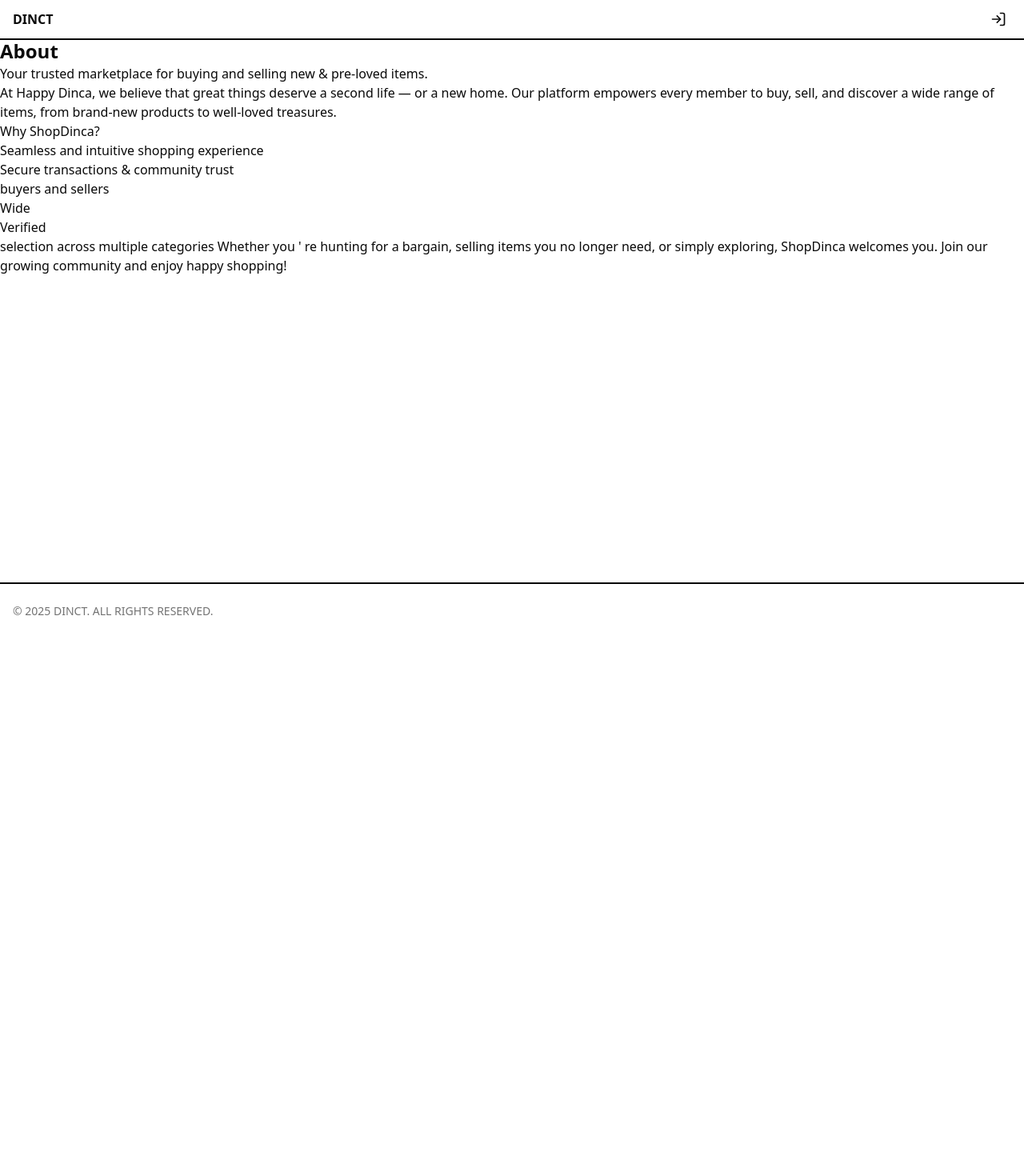
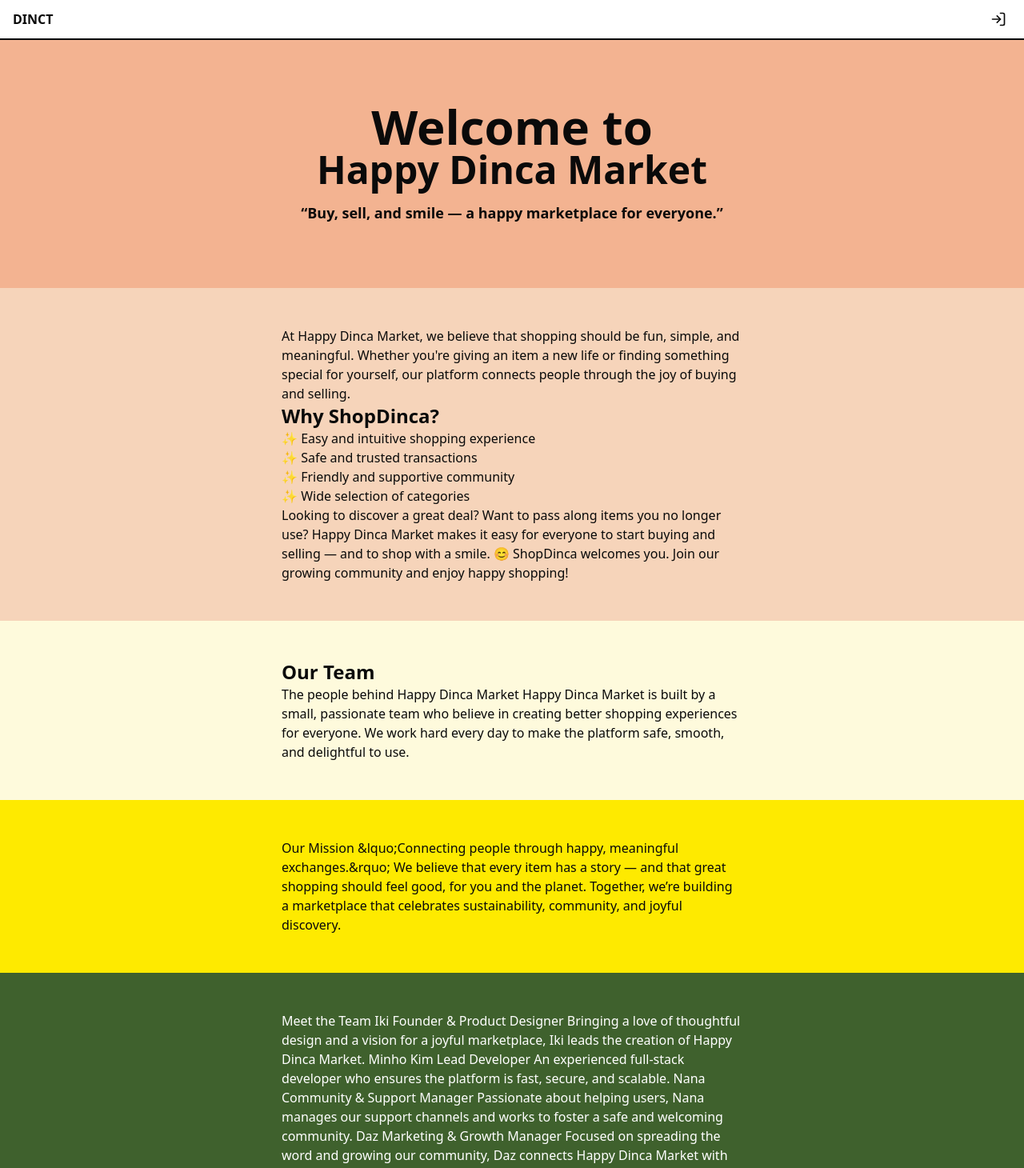
Before and after one commit to Cornerstone-CICCC/react-js-final-project-dinc-1, a Next.js app in the folder frontend/: page /about in a window 1280 px wide. Shown: the top 1460 px of the page at 80% size. Before the commit the page ends 800 px from the top, so only its background shows below. Built offline with nearby package versions, Linux system fonts and the light colour scheme.

Commit message:
add: About detail

```diff
--- a/frontend/src/app/about/page.tsx
+++ b/frontend/src/app/about/page.tsx
@@ -1,33 +1,78 @@
 const About = () => {
   return (
     <div className="">
-      <div className="">
-        <h1 className="text-2xl font-bold">About</h1>
-        <h2>
-          Your trusted marketplace for buying and selling new & pre-loved items.
+      {/** about header */}
+      <div className="text-center space-y-4 bg-[#f3b391] py-20">
+        <h1 className="text-6xl font-bold">
+          Welcome to <span className="block text-5xl">Happy Dinca Market</span>
+        </h1>
+        <h2 className="text-lg font-semibold">
+          &ldquo;Buy, sell, and smile — a happy marketplace for everyone.&rdquo;
         </h2>
       </div>
+
+      {/** mission */}
+      <div className="bg-[#F6D4BA] py-12">
+        <div className="max-w-xl mx-auto">
           <p>
-        At Happy Dinca, we believe that great things deserve a second life — or
-        a new home. Our platform empowers every member to buy, sell, and
-        discover a wide range of items, from brand-new products to well-loved
-        treasures.
+            At Happy Dinca Market, we believe that shopping should be fun,
+            simple, and meaningful. Whether you&apos;re giving an item a new
+            life or finding something special for yourself, our platform
+            connects people through the joy of buying and selling.
           </p>
           <div>
-        Why ShopDinca?
+            <h3 className="text-2xl font-semibold">Why ShopDinca?</h3>
             <ul>
-          <li>Seamless and intuitive shopping experience</li>
-          <li>Secure transactions & community trust</li>
-          <li>buyers and sellers</li>
-          <li>Wide</li>
-          <li>Verified</li>
+              <li>✨ Easy and intuitive shopping experience</li>
+              <li>✨ Safe and trusted transactions</li>
+              <li>✨ Friendly and supportive community</li>
+              <li>✨ Wide selection of categories</li>
             </ul>
+          </div>
           <p>
-          selection across multiple categories Whether you &apos; re hunting for
-          a bargain, selling items you no longer need, or simply exploring,
-          ShopDinca welcomes you. Join our growing community and enjoy happy
-          shopping!
+            Looking to discover a great deal? Want to pass along items you no
+            longer use? Happy Dinca Market makes it easy for everyone to start
+            buying and selling — and to shop with a smile. 😊 ShopDinca welcomes
+            you. Join our growing community and enjoy happy shopping!
           </p>
+        </div>
+      </div>
+
+      {/** team */}
+      <div className="bg-[#FEFADC] py-12">
+        <div className="max-w-xl mx-auto">
+          <h3 className="text-2xl font-semibold">Our Team</h3>
+          <p>
+            The people behind Happy Dinca Market Happy Dinca Market is built by
+            a small, passionate team who believe in creating better shopping
+            experiences for everyone. We work hard every day to make the
+            platform safe, smooth, and delightful to use.
+          </p>
+        </div>
+      </div>
+      <div className="bg-[#FEEA00] py-12">
+        <div className="max-w-xl mx-auto">
+          Our Mission &lquo;Connecting people through happy, meaningful
+          exchanges.&rquo; We believe that every item has a story — and that
+          great shopping should feel good, for you and the planet. Together,
+          we’re building a marketplace that celebrates sustainability,
+          community, and joyful discovery.
+        </div>
+      </div>
+      <div className="bg-[#3F612D] text-white py-12">
+        <div className="max-w-xl mx-auto">
+          <div>
+            Meet the Team Iki Founder & Product Designer Bringing a love of
+            thoughtful design and a vision for a joyful marketplace, Iki leads
+            the creation of Happy Dinca Market. Minho Kim Lead Developer An
+            experienced full-stack developer who ensures the platform is fast,
+            secure, and scalable. Nana Community & Support Manager Passionate
+            about helping users, Nana manages our support channels and works to
+            foster a safe and welcoming community. Daz Marketing & Growth
+            Manager Focused on spreading the word and growing our community, Daz
+            connects Happy Dinca Market with users across the world.
+          </div>
+        </div>
       </div>
     </div>
   );
```
Lines whose indentation alone changed are shown as unchanged.
